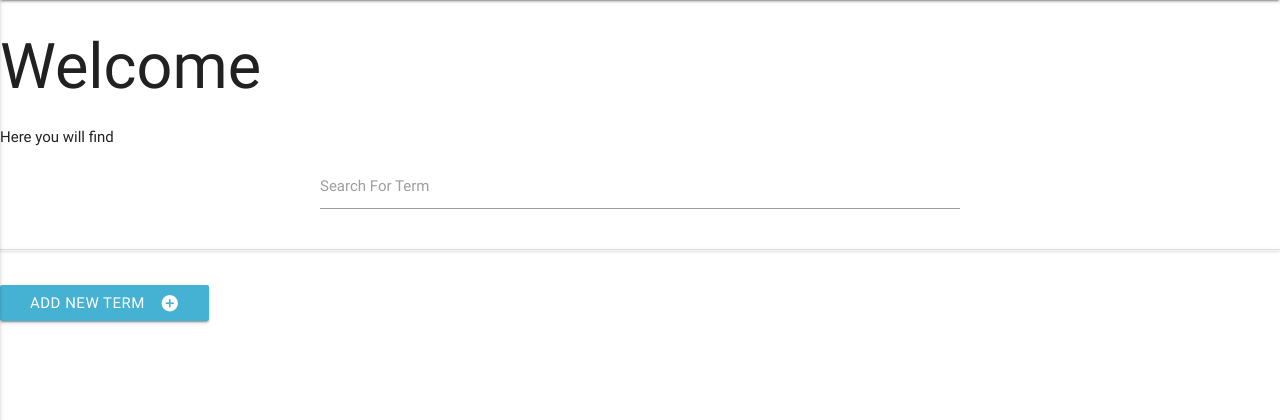
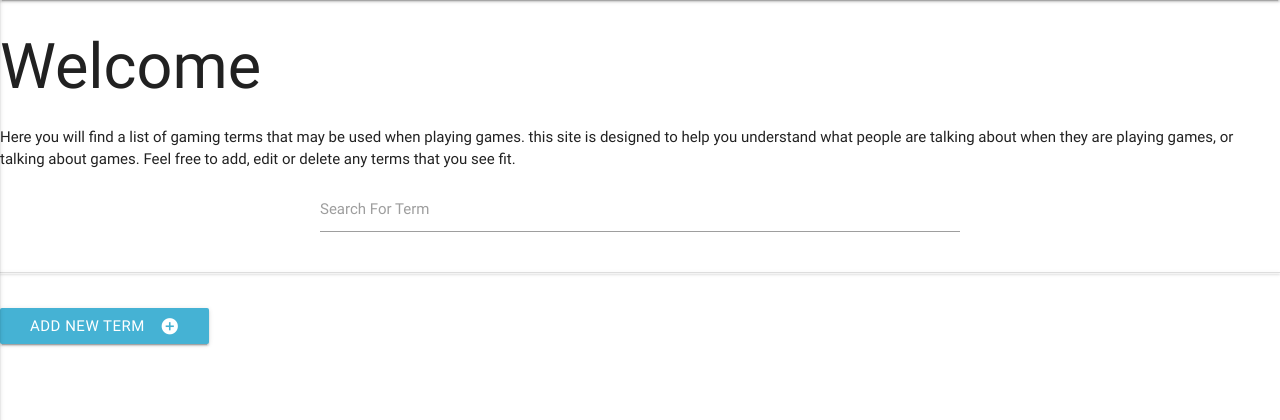
Before and after one commit to ALDrinkwater1989/data-centric-book-review, a Flask app: page / in a window 1280 px wide. Shown: the part 56-476 px from the top of the page. Run offline with Flask 2, Linux system fonts and the light colour scheme; data that the repository does not hold is empty; some libraries are stand-ins or nearby versions.

Commit message:
updated welcome message

```diff
--- a/templates/jargon.html
+++ b/templates/jargon.html
@@ -4,7 +4,8 @@
 Welcome
 </h1>
 <p>
-Here you will find
+Here you will find a list of gaming terms that may be used when playing games. this site is designed to help you understand what people are talking about when they are playing games, or talking about games.
+Feel free to add, edit or delete any terms that you see fit.
 </P>
 </div>
 
```
